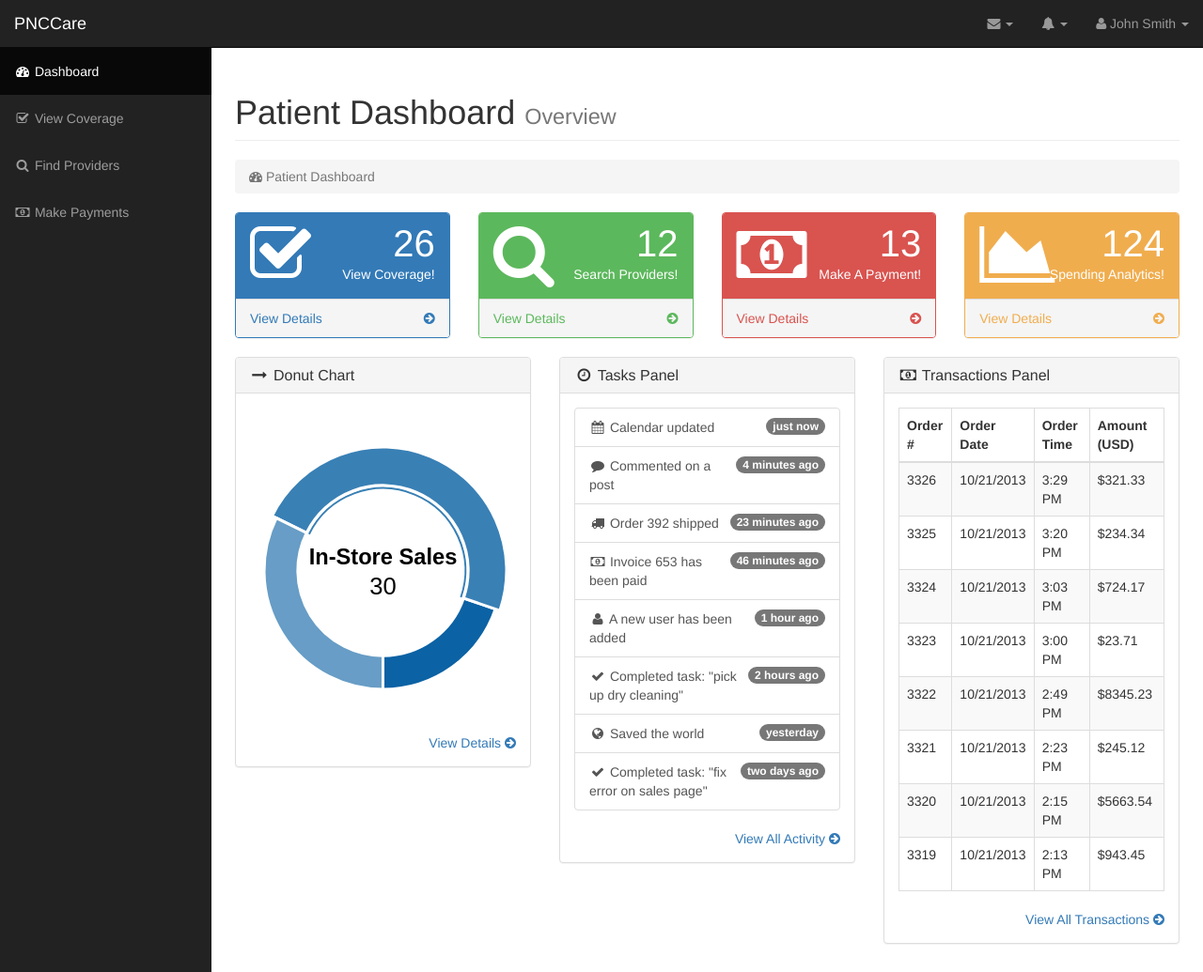
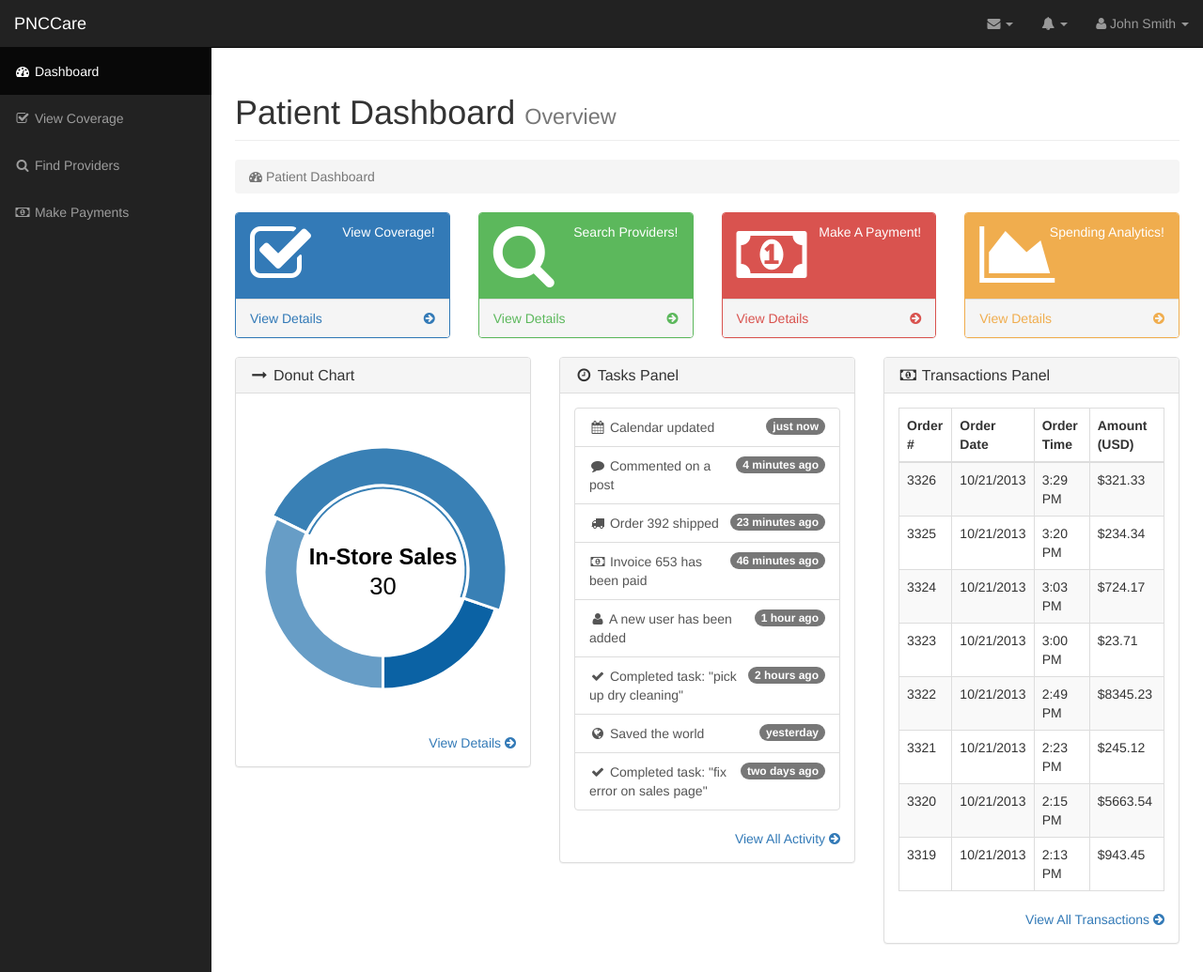
Before and after one commit to tnt16dj/NodeJS_Care, a website: page Views/index.html in a window 1280 px wide. Shown: the whole page at 94% size. Drawn offline with nearby package versions, Linux system fonts and the light colour scheme; files that its build step writes are made by us from their sources; files whose address does not match are found by name.

Commit message:
index updates

```diff
--- a/Views/index.html
+++ b/Views/index.html
@@ -242,7 +242,7 @@
                                         <i class="fa fa-check-square-o fa-5x"></i>
                                     </div>
                                     <div class="col-xs-9 text-right">
-                                        <div class="huge">26</div>
+                                        <div class="huge"></div>
                                         <div>View Coverage!</div>
                                     </div>
                                 </div>
@@ -264,7 +264,7 @@
                                         <i class="fa fa-search fa-5x"></i>
                                     </div>
                                     <div class="col-xs-9 text-right">
-                                        <div class="huge">12</div>
+                                        <div class="huge"></div>
                                         <div>Search Providers!</div>
                                     </div>
                                 </div>
@@ -286,7 +286,7 @@
                                         <i class="fa fa-money fa-5x"></i>
                                     </div>
                                     <div class="col-xs-9 text-right">
-                                        <div class="huge">13</div>
+                                        <div class="huge"></div>
                                         <div>Make A Payment!</div>
                                     </div>
                                 </div>
@@ -308,7 +308,7 @@
                                         <i class="fa fa-area-chart fa-5x"></i>
                                     </div>
                                     <div class="col-xs-9 text-right">
-                                        <div class="huge">124</div>
+                                        <div class="huge"></div>
                                         <div>Spending Analytics!</div>
                                     </div>
                                 </div>
```
